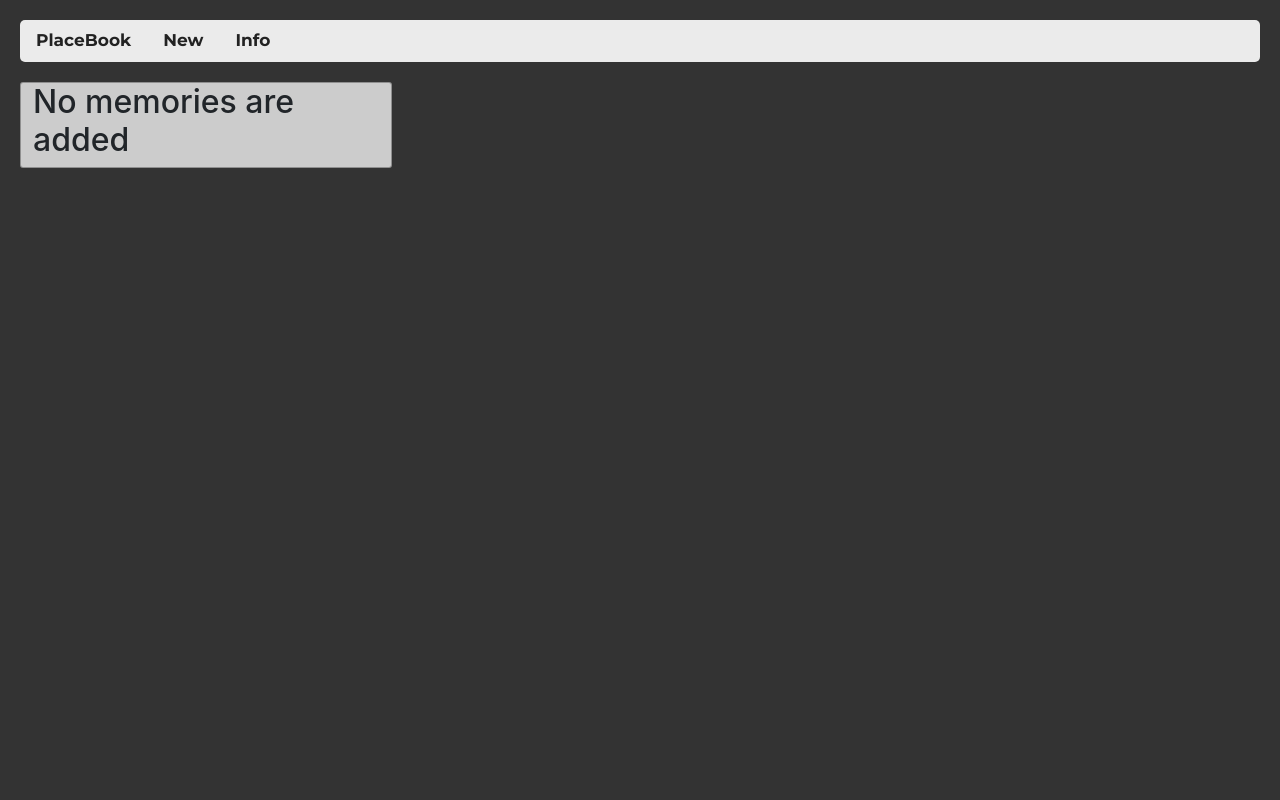
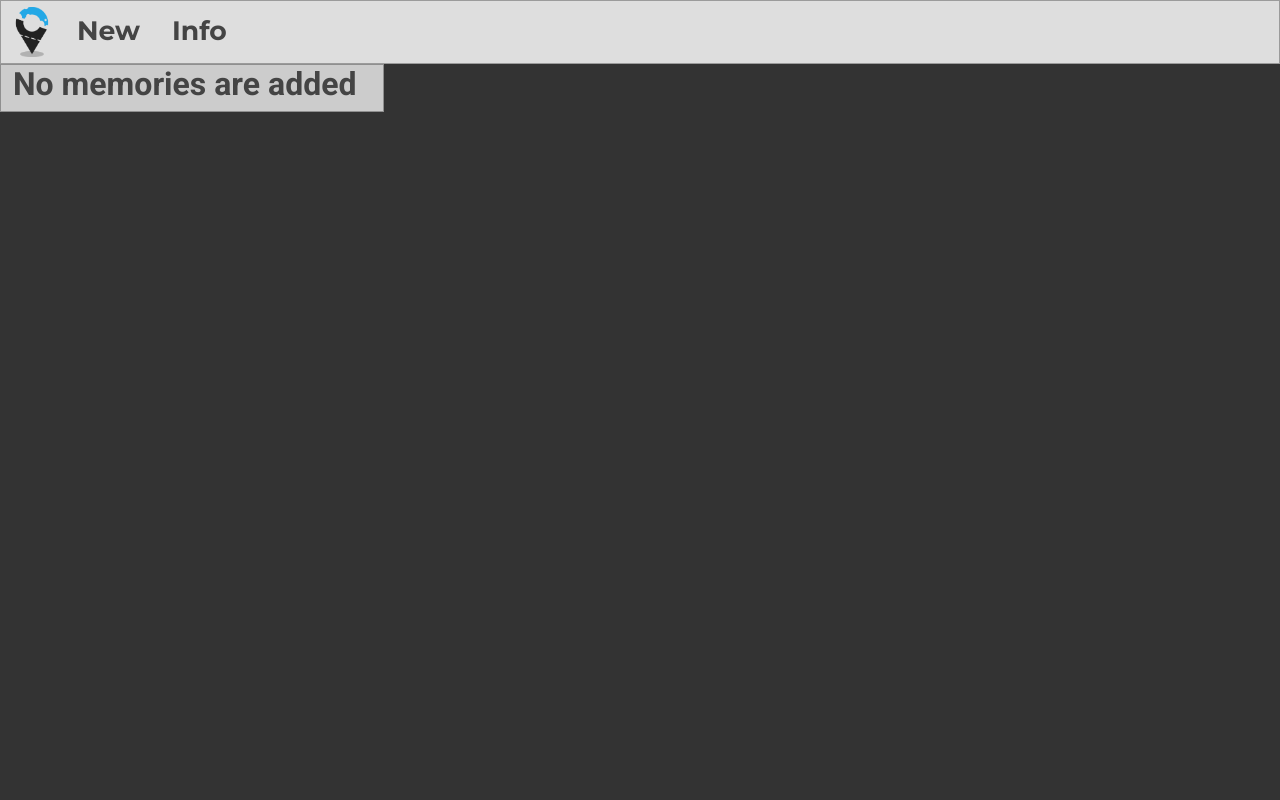
Before and after one commit to kayvandenaker/placebook, a Django app: page / in a window 1280 px wide. Run offline with Django 3.2, Linux system fonts and the light colour scheme; data that the repository does not hold is empty; some libraries are stand-ins or nearby versions.

Commit message:
form changes, info no longer required, added placeholders + lots of style changes

```diff
--- /dev/null
+++ b/places/static/js/main.js
@@ -0,0 +1,19 @@
+$(document).ready(function(){
+  $('.info-button').on('click', function() {
+    $('.infodiv').toggle();
+    return false;
+  });
+
+  $('.close-button').on('click', function() {
+    $('.infodiv').hide();
+    return false;
+  });
+
+  $(document).on('click', '.mapbutton', function() {
+    var val1 = $(this).siblings('h2').text().split(' ').join('+');
+    var str = "https://maps.googleapis.com/maps/api/staticmap?center="+ val1 + "&zoom=12&scale=2&size=600x300&maptype=terrain&key=AIzaSyCdJieNVjZkVK1snuD_zRrruMd-ktMhZBU&format=jpg&visual_refresh=true&markers=size:mid%7Ccolor:0xff0000%7C" + val1;
+
+    $(".map").toggle(400).attr("src",str); //toggle map instead of seperate hide/show
+    return false;
+  });
+});
--- a/places/static/places/style.css
+++ b/places/static/places/style.css
@@ -3,7 +3,6 @@ html {
 }
 
 body {
-  padding:20px;
   background-color: #333 !important;
   /* background-image: url("images/map.jpg");
   background-repeat: repeat;
@@ -11,9 +10,11 @@ body {
   background-attachment: fixed; */
   font-family: 'Roboto', sans-serif;
   font-weight: 400;
+  color: #444;
 
   width:100%;
   height:100%;
+  overflow: hidden;
 }
 
 /* selection styling */
@@ -36,16 +37,69 @@ body {
 .centerize {
 text-align: center;}
 
+/* navbar styles */
+
+.topnav {
+  z-index: 10;
+  background-color: #dedede;
+  overflow: hidden;
+  padding: 2px;
+  height: 64px;
+  border: 1px solid rgba(0,0,0,0.3);
+}
+
+.topnav .nav-text {
+  color: #444;
+  float: left;
+  text-align: center;
+  padding: 8px 16px;
+  margin: auto;
+
+  display: inline-block;
+  vertical-align: middle;
+
+  text-decoration: none;
+  transition: 0.4s;
+  border-radius: 4px;
+  height: 58px;
+}
+
+.topnav a:hover {
+  color: #23a8e6;
+  background-color: rgba(255,255,255, 0.5);
+  text-decoration: none;
+  transition: 0.2s;
+}
+
+.infodiv{
+  width: 30%;
+  min-width: 220px;
+  margin-left: 20px;
+  position: absolute;
+  display: none;
+}
+
+
 #logo, .nav-text {
     font-family: Montserrat !important;
-    font-weight: 700;
-    color: #222 !important;}
+    font-weight: 700 !important;
+    font-size: 20pt !important;
+    float: left;
+    border-radius: 4px;
+    }
 
-.h1, .h2 {
+#logo img {
+  height: 50px;
+  display: inline-block;
+  vertical-align: middle;
+
+  margin: 4px;
+  padding: 0;}
+
+h1, h2 {
   font-family: 'Roboto' !important;
   font-weight: 700 !important;
-  color: #222 !important;
-}
+  color: #444 !important;}
 
 /* Card styles */
 
@@ -61,8 +115,7 @@ text-align: center;}
 }
 
 .cardholder {
-  margin: 20px 0;
-  border-radius: 3px;
+  margin: 0;
   border: 1px solid rgba(0,0,0,0.3);
   width: 30%;
   max-height: calc(100% - 62px);
@@ -105,7 +158,7 @@ text-align: center;}
   margin: 5px 0 0 0;
 }
 
-.btn{
+.btn {
   width:100%;
 }
 
@@ -132,8 +185,8 @@ input {
  }
 
 input:hover, textarea:hover {
-transition: 0.4s;
-background: #fff;}
+  transition: 0.4s;
+  background: #fff;}
 
 .inputcard {
   width: 30%;
@@ -144,35 +197,6 @@ background: #fff;}
   min-width: 350px;
 }
 
-.topnav {
-  background-color: rgba(255,255,255,0.9);
-  overflow: hidden;
-  border-radius: 5px;
-}
-
-.topnav a {
-  color: black;
-  float: left;
-  text-align: center;
-  padding: 8px 16px;
-  text-decoration: none;
-  font-size: 17px;
-}
-
-.topnav a:hover {
-  background-color: rgba(255,255,255,0.5);
-  text-decoration: none;
-  color: black;
-}
-
-.infodiv{
-  width: 30%;
-  min-width: 220px;
-  margin-left: 20px;
-  position: absolute;
-  display: none;
-}
-
 .container {
   width: 100%;
   background-color: rgba(255,255,255,0.95);
@@ -180,9 +204,9 @@ background: #fff;}
   padding: 10px 0 10px 0;
 }
 
-.map{
+.map {
   float:right;
-  width:55%;
+  width: 55%;
   background-color: rgb(255,255,255,0);
   margin: 20px 0 0 0;
   border-radius: 5px;
--- a/places/templates/places/index.html
+++ b/places/templates/places/index.html
@@ -1,4 +1,3 @@
-
 {% load staticfiles %}
 <!-- import css files -->
 <link rel="stylesheet" type="text/css" href="{% static 'places/style.css' %}">
@@ -12,16 +11,14 @@ as styles -->
 <!-- Page start -->
 <head>
   <title>PlaceBook</title>
-  <meta name="viewport" content="width=device-width, initial-scale=1, shrink-to-fit=no">
-  <script src="https://ajax.googleapis.com/ajax/libs/jquery/3.2.1/jquery.min.js"></script>
+  <!-- <meta name="viewport" content="width=device-width, initial-scale=1, shrink-to-fit=no"> -->
 </head>
 
 <body>
 <div class="topnav">
-  <a href="" id="logo">PlaceBook</a>
+  <a href="" id="logo"><img src="{% static 'img/logo.png' %}" alt="PlaceBook"></a>
   <a href="{% url 'memory-add' %}" class="nav-text">New</a>
   <a href="" class='info-button nav-text'>Info</a>
-  <a href="" style="float:right;display:none;" class="clear-all">Hide map</a>
 </div>
 
 <div class='infodiv'>
@@ -32,20 +29,19 @@ as styles -->
   </div>
 </div>
 
-
 <div class="mapcontainer">
   <img class="map">
 </div>
 
 <!-- it inserts all the stored memories in the cardholder -->
-<div class="cardholder scrollbar" id="style-1">
+<div class="cardholder scrollbar">
 {% if all_memorys %}
   {% for memory in all_memorys%}
   <div class='card, mapcard'>
-      <span><h2 class='h2' id='h2'>{{memory.city}}, <br/>{{memory.country}}</h2>
-      <strong>City: </strong>{{memory.city}}
-      <br><strong>Country: </strong>{{memory.country}}
-      <br><strong>Info: </strong>{{memory.info}} <br><br>
+      <h2> {{memory.city}}, {{memory.country}}</h2>
+      <!-- <strong>City: </strong>{{memory.city}}
+      <br><strong>Country: </strong>{{memory.country}} -->
+      <strong>Info: </strong>{{memory.info}} <br><br>
 
 <!-- button to edit a card -->
       <form style="width:48%;float:right;" action="{% url 'memory-update' memory.id %}" method="get">
@@ -59,7 +55,7 @@ as styles -->
         <input type="hidden" name="memory_id" value="{{ memory.id }}">
         <button class='btn btn-danger' type="submit">Delete Card</button>
       </form>
-<button class='btn btn-primary mapbutton'>Show map</button>
+<button class='btn btn-primary mapbutton'>Toggle map</button>
 
     </span>
   </div>
@@ -70,43 +66,17 @@ as styles -->
 {% endif %}
 </div>
 
-<!-- if somethins is wrong -->
+<!-- if something is wrong -->
 {% if error_message %}
   <p><strong>{{error_message}}</strong></p>
 {% endif %}
 
-<!-- functions for the buttons and the api access -->
-<script>
-$(document).ready(function(){
-  $('.info-button').on('click', function() {
-    $('.infodiv').toggle();
-    return false;
-  });
-  $('.close-button').on('click', function() {
-    $('.infodiv').hide();
-    return false;
-  });
-  $(document).on('click', '.mapbutton',function(){
-    var val1 = $(this).siblings('h2').text().split(' ').join('+');
-    //alert(val1);
-    var str = "https://maps.googleapis.com/maps/api/staticmap?center="+ val1 + "&zoom=12&scale=2&size=600x300&maptype=terrain&key=AIzaSyCdJieNVjZkVK1snuD_zRrruMd-ktMhZBU&format=jpg&visual_refresh=true&markers=size:mid%7Ccolor:0xff0000%7C" + val1;
-    $(".map").show().attr("src",str);
-    $(".clear-all").show();
-    return false;
-  });
-  $('.clear-all').click(function () {
-    $(".map").hide();
-    $(".clear-all").hide();
-    return false;
-  });
-
-});
-</script>
-
+<!-- scripts -->
+<script src="https://ajax.googleapis.com/ajax/libs/jquery/3.2.1/jquery.min.js"></script>
 <script src="https://code.jquery.com/jquery-3.2.1.slim.min.js" integrity="sha384-KJ3o2DKtIkvYIK3UENzmM7KCkRr/rE9/Qpg6aAZGJwFDMVNA/GpGFF93hXpG5KkN" crossorigin="anonymous"></script>
 <script src="https://cdnjs.cloudflare.com/ajax/libs/popper.js/1.12.3/umd/popper.min.js" integrity="sha384-vFJXuSJphROIrBnz7yo7oB41mKfc8JzQZiCq4NCceLEaO4IHwicKwpJf9c9IpFgh" crossorigin="anonymous"></script>
 <script src="https://maxcdn.bootstrapcdn.com/bootstrap/4.0.0-beta.2/js/bootstrap.min.js" integrity="sha384-alpBpkh1PFOepccYVYDB4do5UnbKysX5WZXm3XxPqe5iKTfUKjNkCk9SaVuEZflJ" crossorigin="anonymous"></script>
-
+<script src="{% static 'js/main.js' %}"></script>
 
 
 </body>
--- a/places/templates/places/memory_form.html
+++ b/places/templates/places/memory_form.html
@@ -7,7 +7,7 @@
 
 {% block body %}
 <div class="inputcard">
-  <h1 class="h1 centerize">NEW PLACE</h1>
+  <h1 class="h1 centerize">New memory</h1>
   <!-- create the cards -->
   <form action="" method="post" enctype="multipart/form-data">
     {% csrf_token %}
```
Also changed, not shown: places/templates/places/form_template.html (+9 -8 lines), places/static/img/logo.png (added), 2 other files.
